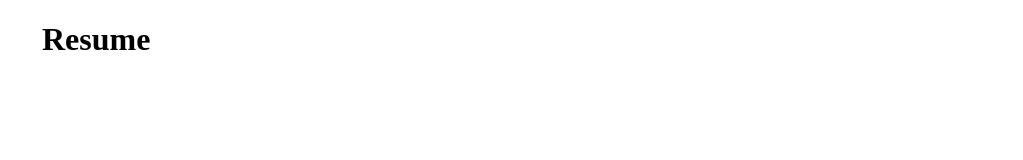
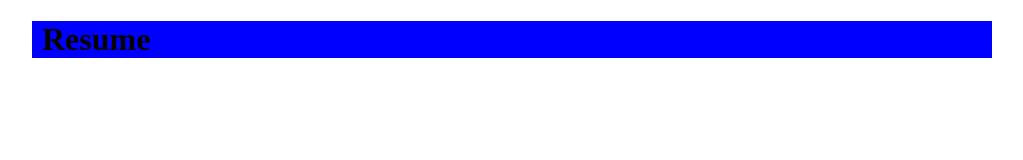
Before and after one commit to asinishin/resume_site, a plain HTML site: page index.html in a window 1280 px wide. Shown: the whole page, without its empty margins (128-1151 px from the left). Drawn offline with Linux system fonts and the light colour scheme.

Commit message:
Header - Now coloured!

```diff
--- a/style.css
+++ b/style.css
@@ -3,7 +3,8 @@ html, body {
     padding: 0;
 }
 
-.container {
+.header {
+    background-color: blue;
     max-width: 940px;
     margin: 0 auto;
     padding: 0 10px;
```
